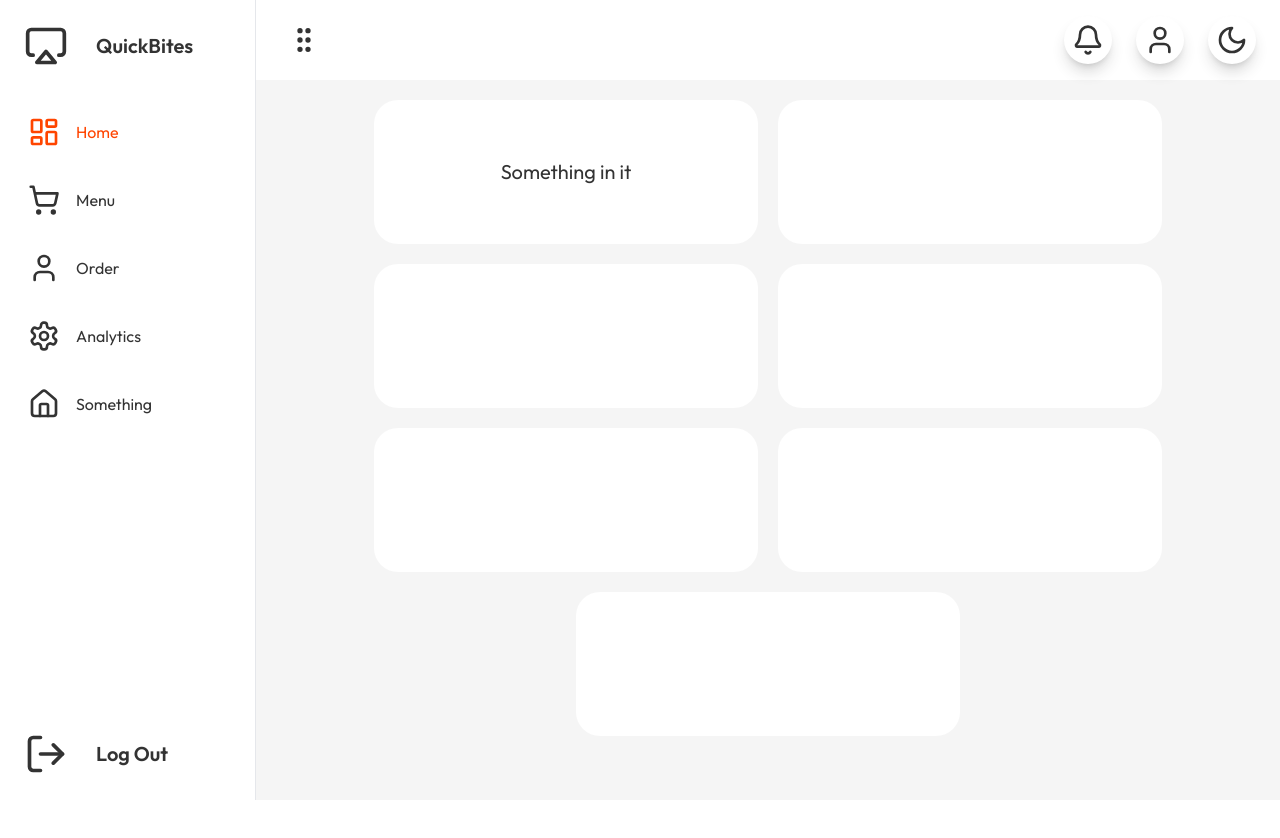
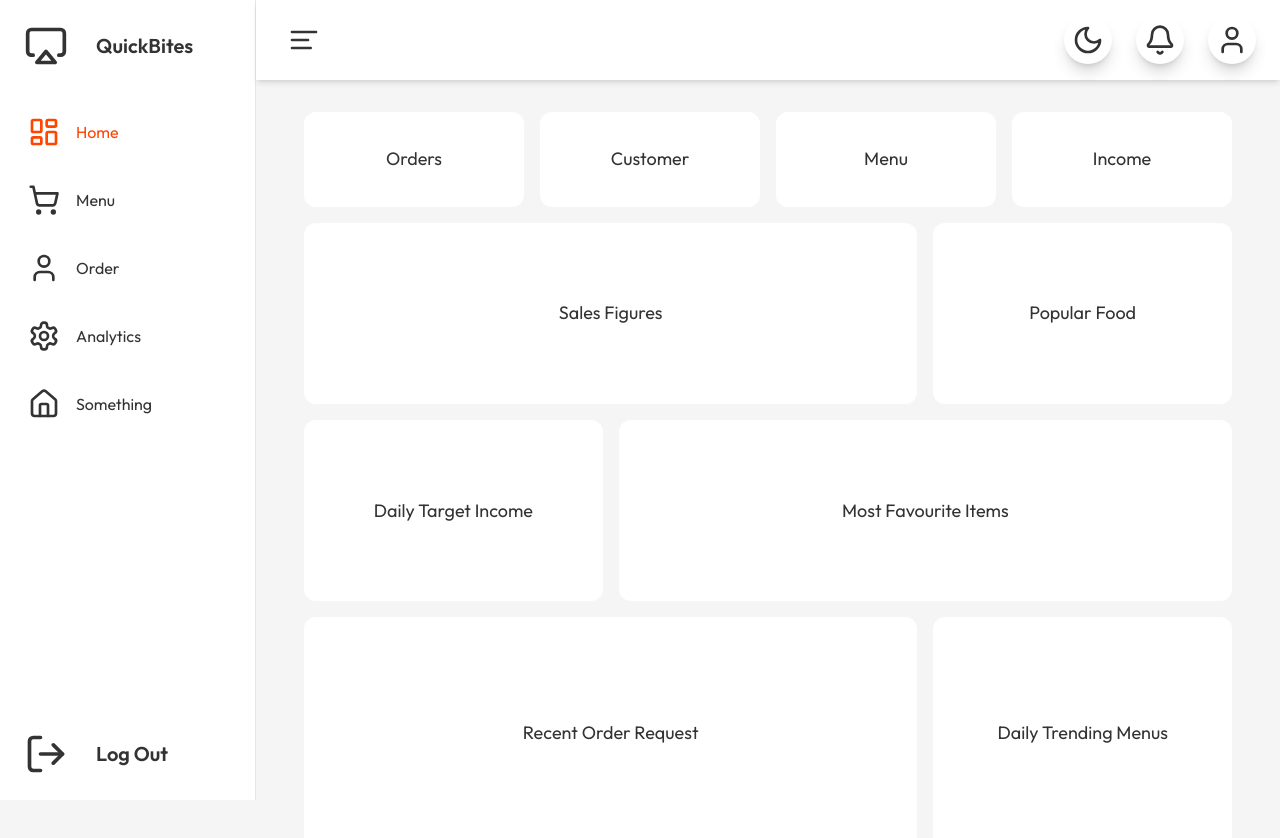
Before and after one commit to RA9T0R/QuickBites, a React (Vite) app in the folder Admin/: page / in a window 1280 px wide. Shown: the top 838 px of the page. Before the commit the page ends 800 px from the top, so only its background shows below. Built offline with nearby package versions, Linux system fonts and the light colour scheme.

Commit message:
Fixed Nav,sidebar
Fixed Nav,sidebar when scroll And the Bento grid in Home pages

```diff
--- a/Admin/src/App.jsx
+++ b/Admin/src/App.jsx
@@ -1,27 +1,33 @@
-import {useEffect , useState} from 'react'
-import { Routes, Route, useNavigate, useLocation } from 'react-router-dom';
+import { useState } from 'react';
+import { Routes, Route } from 'react-router-dom';
 
-import Sidebar from './components/Sidebar'
-import Navbar from './components/Navbar'
+import Sidebar from './components/Sidebar';
+import Navbar from './components/Navbar';
 import Home from './pages/Home';
 import Menu from './pages/Menu';
 
 const App = () => {
-
   const [expanded, setExpanded] = useState(true);
 
   return (
-    <div className='flex bg-Main_BG min-h-screen'>
-      <Sidebar expanded={expanded}/>
-      <div className='flex-1'>
-        <Navbar expanded={expanded} setExpanded={setExpanded}/>
-        <Routes>
-          <Route path="/" element={<Home />} />
-          <Route path="/menu" element={<Menu />} />
-        </Routes>
+    <div className="bg-Main_BG min-h-screen">
+      <Navbar expanded={expanded} setExpanded={setExpanded} />
+
+      <div className="flex pt-16">
+        <Sidebar expanded={expanded} />
+
+        {/* Main Content */}
+        <div className={`flex-1 p-4 overflow-auto transition-all duration-300  ${
+          expanded ? 'ml-64' : 'ml-24'
+        }`}>
+          <Routes>
+            <Route path="/" element={<Home />} />
+            <Route path="/menu" element={<Menu />} />
+          </Routes>
+        </div>
       </div>
     </div>
-  )
-}
+  );
+};
 
-export default App
+export default App;
--- a/Admin/src/components/Navbar.jsx
+++ b/Admin/src/components/Navbar.jsx
@@ -1,6 +1,6 @@
 import React, { useContext, useState, useEffect } from 'react';
 
-import { Sun, Moon ,GripVertical ,User,Bell  } from 'lucide-react';
+import { Sun, Moon ,AlignLeft , AlignJustify ,User,Bell  } from 'lucide-react';
 
 const Navbar = ({ expanded, setExpanded }) => {
   const [darkMode, setDarkMode] = useState(false);
@@ -18,29 +18,30 @@ const Navbar = ({ expanded, setExpanded }) => {
   }, [darkMode]);
 
   return (
-    <div className="flex items-center justify-between py-4 px-6 bg-BG font-medium">
-      <button onClick={() => setExpanded((curr) => !curr)}className="p-2 rounded-lg text-Text hover:bg-Text/30">
-        <GripVertical className="size-8"  />
+    <div className={`fixed top-0 h-20 bg-BG shadow-md z-50 flex items-center px-6 transition-all duration-300 ${
+      expanded ? 'w-[calc(100%-16rem)] left-64' : 'w-[calc(100%-6rem)] left-24'
+    }`}>
+      <button onClick={() => setExpanded((curr) => !curr)} className="p-2 rounded-lg text-Text hover:bg-Text/30">
+        {expanded ? <AlignLeft className="size-8"/> : <AlignJustify className="size-8"/>}
       </button>
 
-      <div className="flex items-center gap-2 sm:gap-4 md:gap-6 justify-end">
-        <div  className="cursor-pointer">
-          <div className='w-9 h-9 sm:w-12 sm:h-12 bg-BG rounded-full shadow-lg shadow-Text/20 flex items-center justify-center'>
-            <Bell  className="size-6 sm:size-8 text-Text" alt="User"/>
-          </div>
-        </div>
-        <div  className="cursor-pointer">
-          <div className='w-9 h-9 sm:w-12 sm:h-12 bg-BG rounded-full shadow-lg shadow-Text/20 flex items-center justify-center'>
-            <User className="size-6 sm:size-8 text-Text" alt="User"/>
-          </div>
-        </div>
+      <div className="flex items-center gap-2 sm:gap-4 md:gap-6 justify-end flex-1">
         <div onClick={() => setDarkMode(!darkMode)} className="cursor-pointer">
           <div className="w-9 h-9 sm:w-12 sm:h-12 bg-BG rounded-full shadow-lg shadow-Text/20 flex items-center justify-center">
             {darkMode ? <Sun className="size-6 sm:size-8 text-Text" /> : <Moon className="size-6 sm:size-8 text-Text" />}
           </div>
         </div>
+        <div className="cursor-pointer">
+          <div className='w-9 h-9 sm:w-12 sm:h-12 bg-BG rounded-full shadow-lg shadow-Text/20 flex items-center justify-center'>
+            <Bell className="size-6 sm:size-8 text-Text" />
+          </div>
+        </div>
+        <div className="cursor-pointer">
+          <div className='w-9 h-9 sm:w-12 sm:h-12 bg-BG rounded-full shadow-lg shadow-Text/20 flex items-center justify-center'>
+            <User className="size-6 sm:size-8 text-Text" />
+          </div>
+        </div>
       </div>
-
     </div>
   );
 };
--- a/Admin/src/components/Sidebar.jsx
+++ b/Admin/src/components/Sidebar.jsx
@@ -12,12 +12,12 @@ const Sidebar = ({ expanded }) => {
   }, [location.pathname]);
 
   return (
-    <div>
     <div
-        className={`hidden sm:flex transition-all duration-300 ease-in-out overflow-hidden border-r-[1px]  ${
-          expanded ? "w-64" : "w-24"
-        } min-h-full bg-BG flex flex-col`}
+      className={`fixed top-0 left-0 h-screen transition-all duration-300 ease-in-out border-r-[1px] ${
+        expanded ? 'w-64' : 'w-24'
+      } bg-BG flex flex-col`}
     >
+
       {/* Sidebar Header */}
       <Link to="/" className="flex items-center gap-4 p-3 font-medium text-Text">
         <div className="p-3">
@@ -45,8 +45,7 @@ const Sidebar = ({ expanded }) => {
         })}
       </div>
 
-
-        {/* Log Out Button at Bottom */}
+      {/* Log Out Button */}
       <Link to="/logout" className="flex items-center gap-4 p-3 font-medium text-Text mt-auto rounded">
         <div className="p-3">
           <LogOut className="size-11" />
@@ -54,7 +53,6 @@ const Sidebar = ({ expanded }) => {
         {expanded && <h1 className="text-Text text-xl font-semibold">Log Out</h1>}
       </Link>
     </div>
-    </div>
   );
 };
 
--- a/Admin/src/pages/Home.jsx
+++ b/Admin/src/pages/Home.jsx
@@ -2,16 +2,39 @@ import React from 'react';
 
 const Home = () => {
   return (
-    <div className='flex flex-wrap gap-5 m-5 items-center justify-center max-w-full'>
-      <div className='w-96 h-36 bg-BG rounded-3xl flex p-5 text-Text text-xl items-center justify-center'>
-        <h1>Something in it</h1>
+    <div className='h-screen w-full flex items-center justify-center text-Text'>
+      <div className="grid h-full w-full grid-cols-1 md:grid-cols-12 md:grid-rows-16 gap-4 p-8">
+        <div className='cols-span-1 md:col-span-3 md:row-span-2 bg-BG rounded-xl flex items-center justify-center'>
+          <h2 className="text-lg">Orders</h2>
+        </div>
+        <div className='cols-span-1 md:col-span-3 md:row-span-2 bg-BG rounded-xl flex items-center justify-center'>
+          <h2 className="text-lg">Customer</h2>
+        </div>
+        <div className='cols-span-1 md:col-span-3 md:row-span-2 bg-BG rounded-xl flex items-center justify-center'>
+          <h2 className="text-lg">Menu</h2>
+        </div>
+        <div className='cols-span-1 md:col-span-3 md:row-span-2 bg-BG rounded-xl flex items-center justify-center'>
+          <h2 className="text-lg">Income</h2>
+        </div>
+        <div className='cols-span-1 md:col-span-8 md:row-span-4 bg-BG rounded-xl flex items-center justify-center'>
+          <h2 className="text-lg">Sales Figures</h2>
+        </div>
+        <div className='cols-span-1 md:col-span-4 md:row-span-4 bg-BG rounded-xl flex items-center justify-center'>
+          <h2 className="text-lg">Popular Food</h2>
+        </div>
+        <div className='cols-span-1 md:col-span-4 md:row-span-4 bg-BG rounded-xl flex items-center justify-center'>
+          <h2 className="text-lg">Daily Target Income</h2>
+        </div>
+        <div className='cols-span-1 md:col-span-8 md:row-span-4 bg-BG rounded-xl flex items-center justify-center'>
+          <h2 className="text-lg">Most Favourite Items</h2>
+        </div>
+        <div className='cols-span-1 md:col-span-8 md:row-span-5 bg-BG rounded-xl flex items-center justify-center'>
+          <h2 className="text-lg">Recent Order Request</h2>
+        </div>
+        <div className='cols-span-1 md:col-span-4 md:row-span-5 bg-BG rounded-xl flex items-center justify-center'>
+          <h2 className="text-lg">Daily Trending Menus</h2>
+        </div>
       </div>
-      <div className='w-96 h-36 bg-BG rounded-3xl'></div>
-      <div className='w-96 h-36 bg-BG rounded-3xl'></div>
-      <div className='w-96 h-36 bg-BG rounded-3xl'></div>
-      <div className='w-96 h-36 bg-BG rounded-3xl'></div>
-      <div className='w-96 h-36 bg-BG rounded-3xl'></div>
-      <div className='w-96 h-36 bg-BG rounded-3xl'></div>
     </div>
   );
 };
--- a/Admin/tailwind.config.js
+++ b/Admin/tailwind.config.js
@@ -6,6 +6,12 @@ export default {
   ],
   theme: {
     extend: {
+      gridTemplateColumns: {
+        '17': 'repeat(17, minmax(0, 1fr))',
+      },
+      gridTemplateRows: {
+        '17': 'repeat(17, minmax(0, 1fr))',
+      },
       colors: {
         Main_BG : "rgba(var(--main-bg))",
         BG : "rgba(var(--bg))",
```
Also changed, not shown: Admin/src/index.css (line endings or trailing spaces), 1 other file (tests, documents, lock files or other folders). Lines whose indentation alone changed are shown as unchanged.
